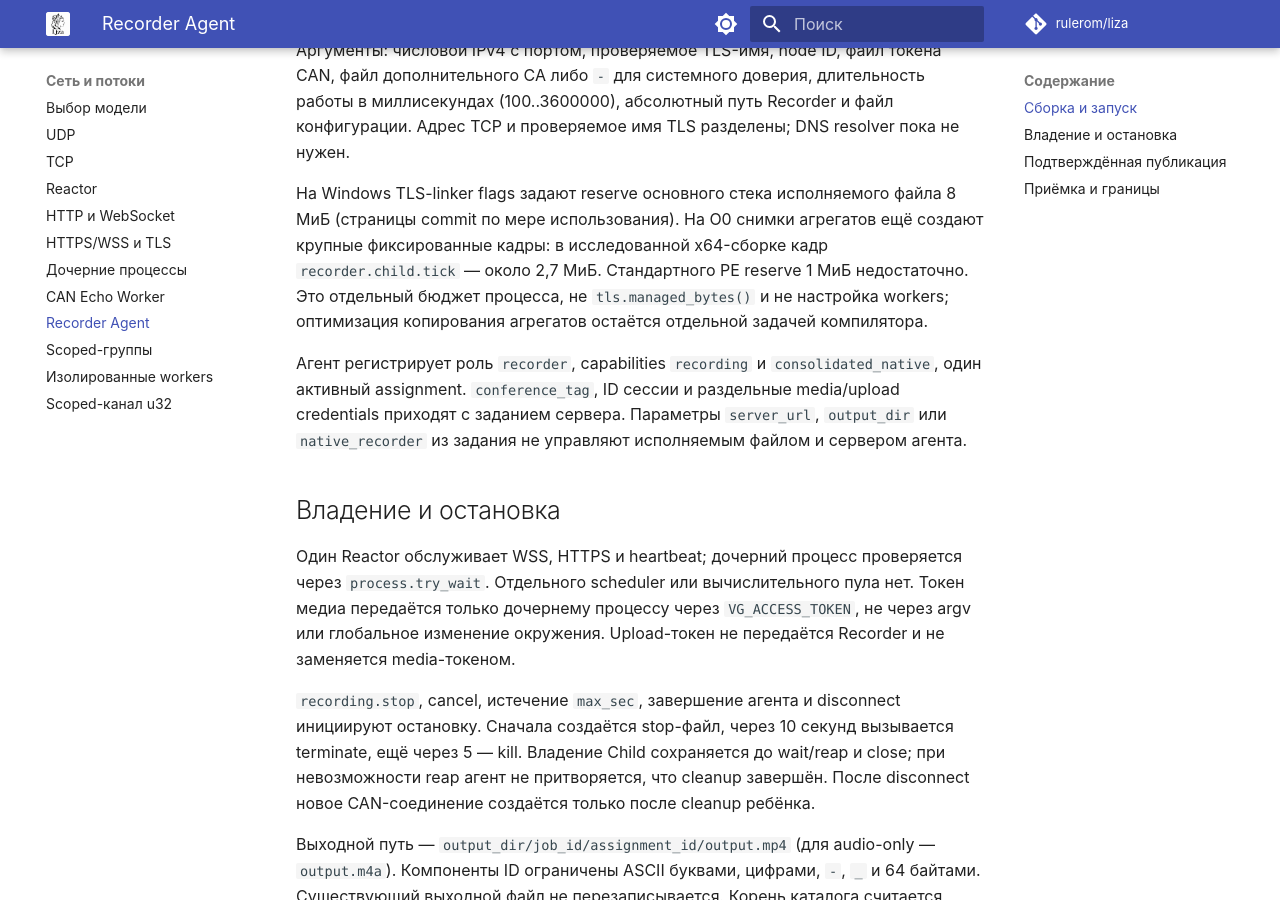
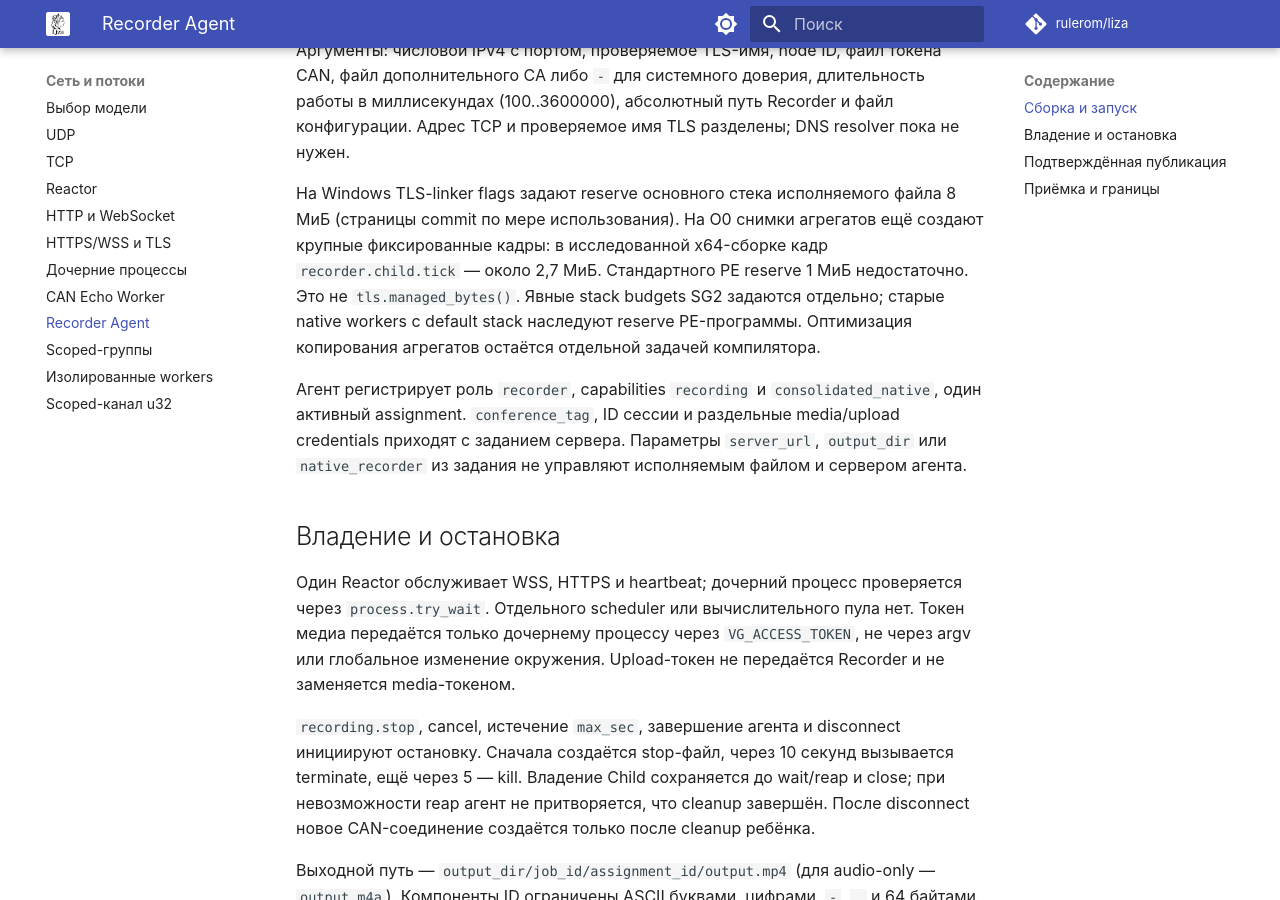
Before and after one commit to rulerom/liza, an MkDocs documentation site: the page built from docs/recorder-agent.md, in a window 1280 px wide and 900 px high, scrolled down 740 px. Built offline with MkDocs 1.6.1 and Material for MkDocs 9.7.7, drawn with Linux system fonts in a browser that asks for light colours; comment, search, counter and statistics services are not loaded.

Commit message:
Clarify inherited Windows default stack reserve

```diff
--- a/docs/recorder-agent.md
+++ b/docs/recorder-agent.md
@@ -37,8 +37,9 @@ python3 -m liza build --project-root examples \
 8 МиБ (страницы commit по мере использования). На O0 снимки агрегатов ещё
 создают крупные фиксированные кадры: в исследованной x64-сборке кадр
 `recorder.child.tick` — около 2,7 МиБ. Стандартного PE reserve 1 МиБ недостаточно.
-Это отдельный бюджет процесса, не `tls.managed_bytes()` и не настройка workers;
-оптимизация копирования агрегатов остаётся отдельной задачей компилятора.
+Это не `tls.managed_bytes()`. Явные stack budgets SG2 задаются отдельно;
+старые native workers с default stack наследуют reserve PE-программы.
+Оптимизация копирования агрегатов остаётся отдельной задачей компилятора.
 
 Агент регистрирует роль `recorder`, capabilities `recording` и
 `consolidated_native`, один активный assignment. `conference_tag`, ID сессии и
```
Also changed, not shown: docs/tls-transport.md (+2 -1 lines), 1 other file.
